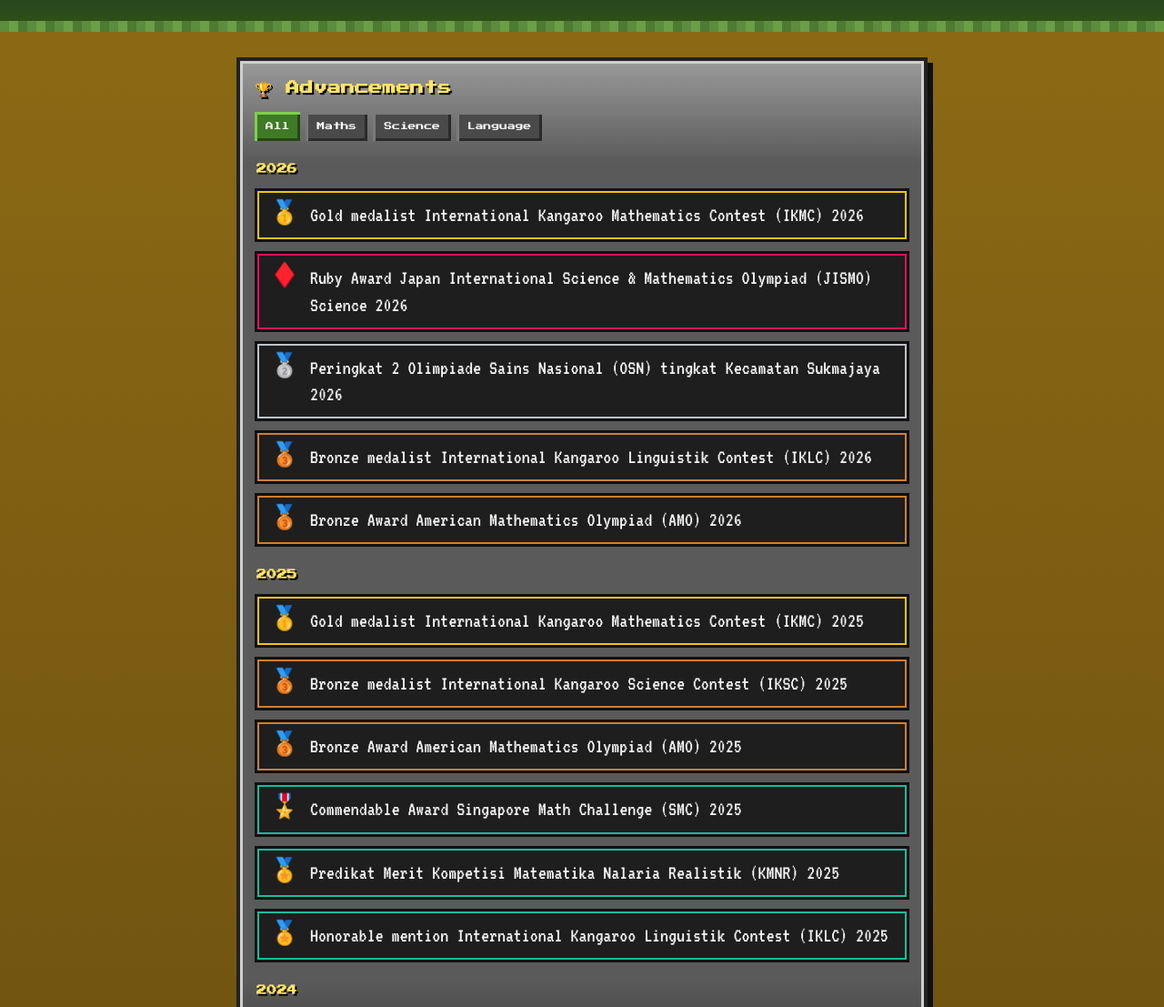
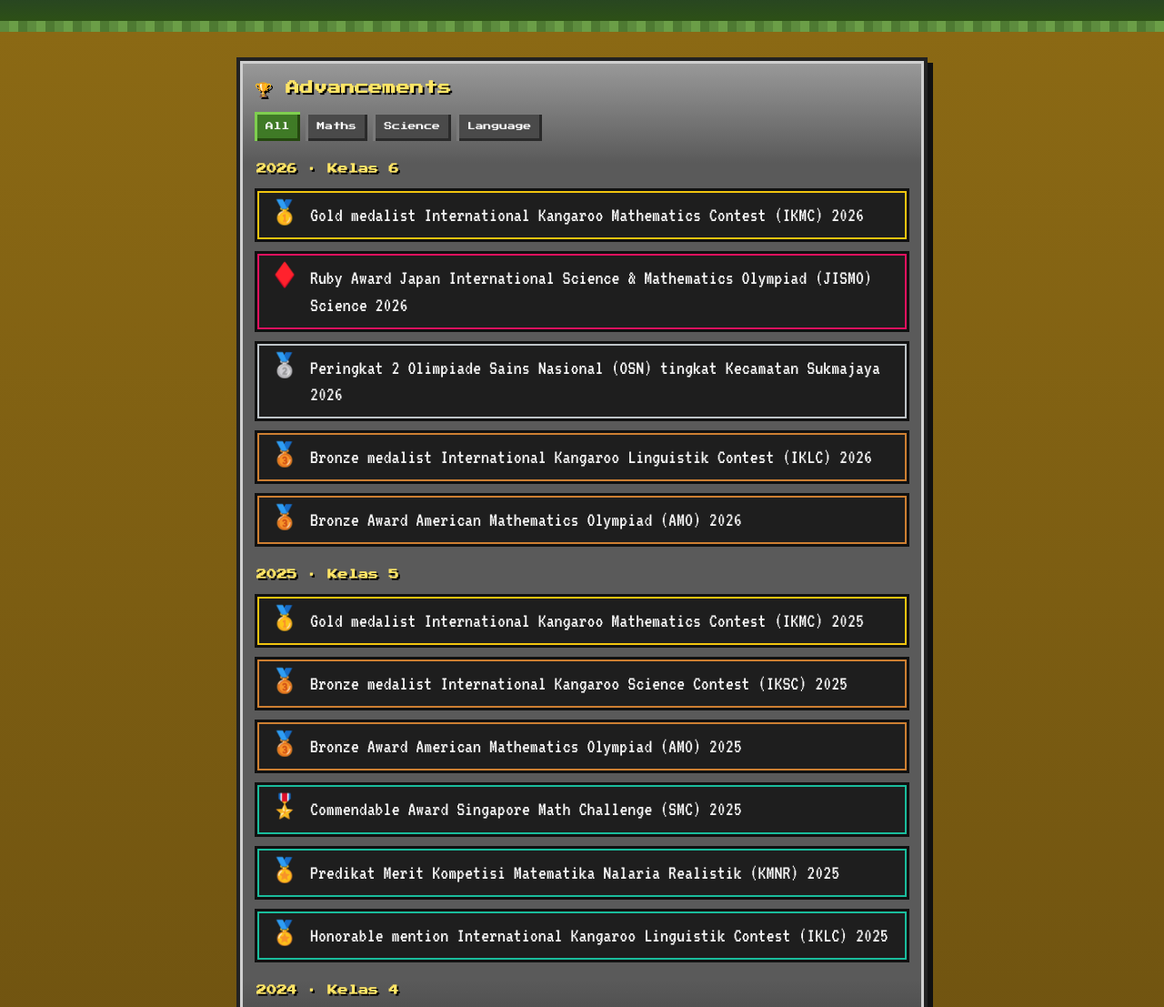
Before and after one commit to fikriauliya/yusuf-site, a plain HTML site: page index.html in a window 1280 px wide. Shown: the part 190-1297 px from the top of the page at 91% size. Drawn offline with Linux system fonts and the light colour scheme.

Commit message:
Add school grades to year headings on Yusuf's site
Show Kelas 6 for 2026, Kelas 5 for 2025, and Kelas 4 for 2024 on the
Advancements timeline headers.

```diff
--- a/index.html
+++ b/index.html
@@ -261,7 +261,7 @@
       </div>
       <div class="list" id="list">
         <section class="year" data-year="2026">
-          <h3 class="year-head"><span class="year-num">2026</span><!-- grade: put e.g. Kelas 1 on .year-grade when known --><span class="year-grade" data-grade-for="2026"></span></h3>
+          <h3 class="year-head"><span class="year-num">2026</span><span class="year-grade" data-grade-for="2026">Kelas 6</span></h3>
           <article class="adv gold" data-c="maths"><div class="badge">🥇</div><div>Gold medalist International Kangaroo Mathematics Contest (IKMC) 2026</div></article>
           <article class="adv ruby" data-c="science"><div class="badge">♦️</div><div>Ruby Award Japan International Science &amp; Mathematics Olympiad (JISMO) Science 2026</div></article>
           <article class="adv silver" data-c="science"><div class="badge">🥈</div><div>Peringkat 2 Olimpiade Sains Nasional (OSN) tingkat Kecamatan Sukmajaya 2026</div></article>
@@ -269,7 +269,7 @@
           <article class="adv bronze" data-c="maths"><div class="badge">🥉</div><div>Bronze Award American Mathematics Olympiad (AMO) 2026</div></article>
         </section>
         <section class="year" data-year="2025">
-          <h3 class="year-head"><span class="year-num">2025</span><!-- grade: put e.g. Kelas 1 on .year-grade when known --><span class="year-grade" data-grade-for="2025"></span></h3>
+          <h3 class="year-head"><span class="year-num">2025</span><span class="year-grade" data-grade-for="2025">Kelas 5</span></h3>
           <article class="adv gold" data-c="maths"><div class="badge">🥇</div><div>Gold medalist International Kangaroo Mathematics Contest (IKMC) 2025</div></article>
           <article class="adv bronze" data-c="science"><div class="badge">🥉</div><div>Bronze medalist International Kangaroo Science Contest (IKSC) 2025</div></article>
           <article class="adv bronze" data-c="maths"><div class="badge">🥉</div><div>Bronze Award American Mathematics Olympiad (AMO) 2025</div></article>
@@ -278,7 +278,7 @@
           <article class="adv other" data-c="language"><div class="badge">🏅</div><div>Honorable mention International Kangaroo Linguistik Contest (IKLC) 2025</div></article>
         </section>
         <section class="year" data-year="2024">
-          <h3 class="year-head"><span class="year-num">2024</span><!-- grade: put e.g. Kelas 1 on .year-grade when known --><span class="year-grade" data-grade-for="2024"></span></h3>
+          <h3 class="year-head"><span class="year-num">2024</span><span class="year-grade" data-grade-for="2024">Kelas 4</span></h3>
           <article class="adv bronze" data-c="science"><div class="badge">🥉</div><div>Medali perunggu Kompetisi Sains Nalaria Realistik (KSNR) 2024</div></article>
         </section>
       </div>
```
